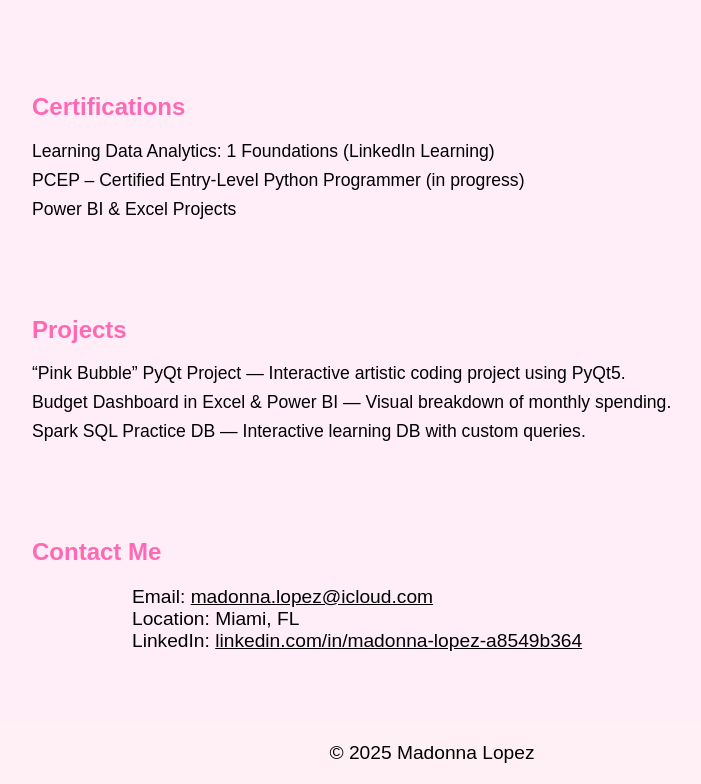
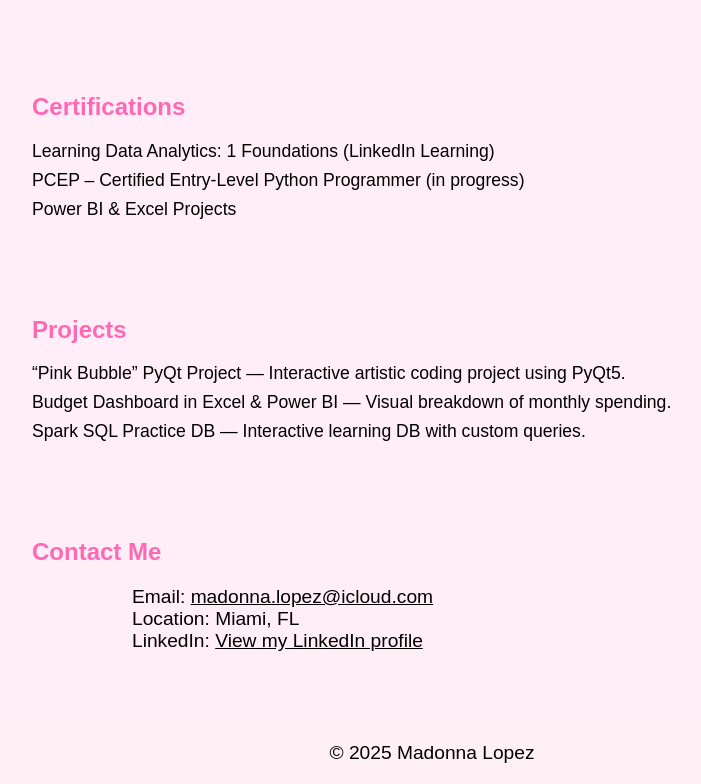
Before and after one commit to madonnalopez/madonnalopez.github.io, a plain HTML site: page index.html in a window 1280 px wide. Shown: the part 676-1460 px from the top of the page, without its empty margins (208-909 px from the left). Drawn offline with Linux system fonts and the light colour scheme.

Commit message:
Update index.html

```diff
--- a/index.html
+++ b/index.html
@@ -45,7 +45,7 @@
         <h2>Contact Me</h2>
         <p>Email: <a href="mailto:madonna.lopez@icloud.com">madonna.lopez@icloud.com</a></p>
         <p>Location: Miami, FL</p>
-       <p>LinkedIn: <a href="https://www.linkedin.com/in/madonna-lopez-a8549b364" target="_blank">linkedin.com/in/madonna-lopez-a8549b364</a></p>
+       <p>LinkedIn: <a href="https://www.linkedin.com/in/madonna-lopez-a8549b364" target="_blank">View my LinkedIn profile</a></p>
     </section>
     <footer>
         <p>&copy; 2025 Madonna Lopez</p>
```
